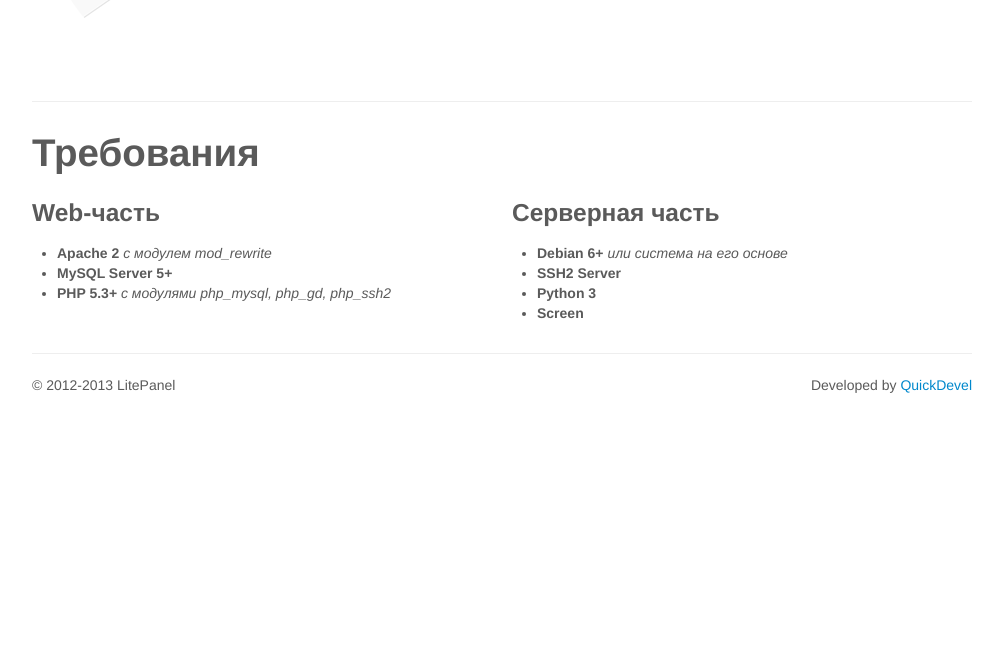
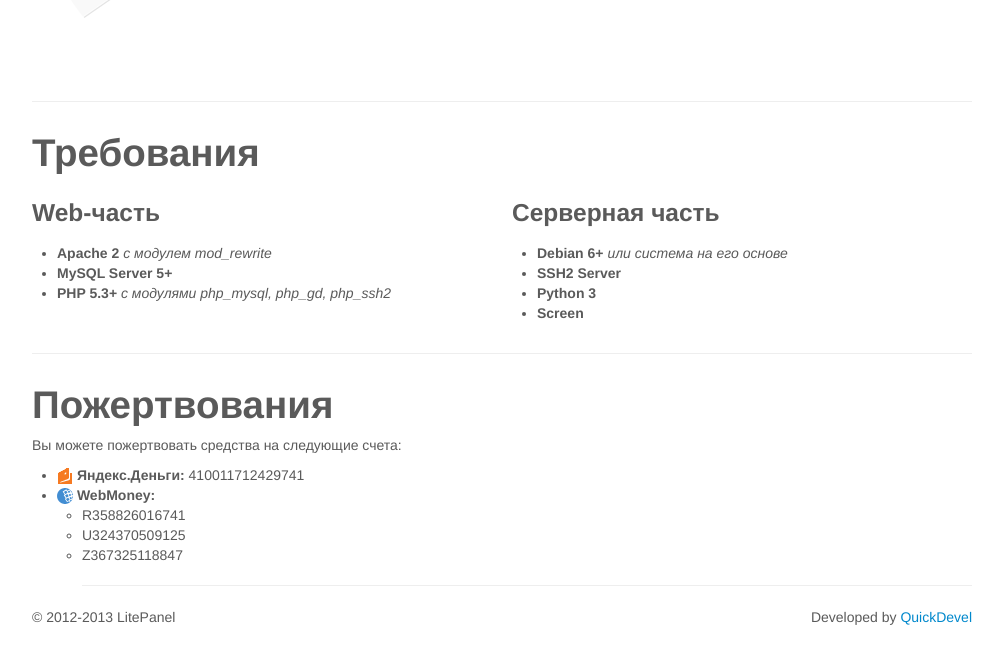
Before and after one commit to MvPRO-Administrator/litepanel-site, a plain HTML site: page index.html in a window 1280 px wide. Shown: the part 1497-2160 px from the top of the page, without its empty margins (138-1141 px from the left). Before the commit the page ends 1942 px from the top, so only its background shows below. Drawn offline with Linux system fonts and the light colour scheme.

Commit message:
Added info about donations

```diff
--- a/index.html
+++ b/index.html
@@ -112,6 +112,21 @@
 			</div>
 			<hr>
 		</div>
+		<div class="container" id="requirements">
+			<h1>Пожертвования</h1>
+			<p>Вы можете пожертвовать средства на следующие счета:</p>
+			<ul>
+				<li><img src="./img/yandexmoney.png"> <strong>Яндекс.Деньги:</strong> 410011712429741</li>
+				<li><img src="./img/webmoney.png"> <strong>WebMoney:</strong>
+					<ul>
+						<li>R358826016741</li>
+						<li>U324370509125</li>
+						<li>Z367325118847</li>
+					<ul>
+				</li>
+			</ul>
+			<hr>
+		</div>
 		<!-- /About LP -->
 	</div>
 	<div class="container">
```
Also changed, not shown: img/webmoney.png (added), img/yandexmoney.png (added).
